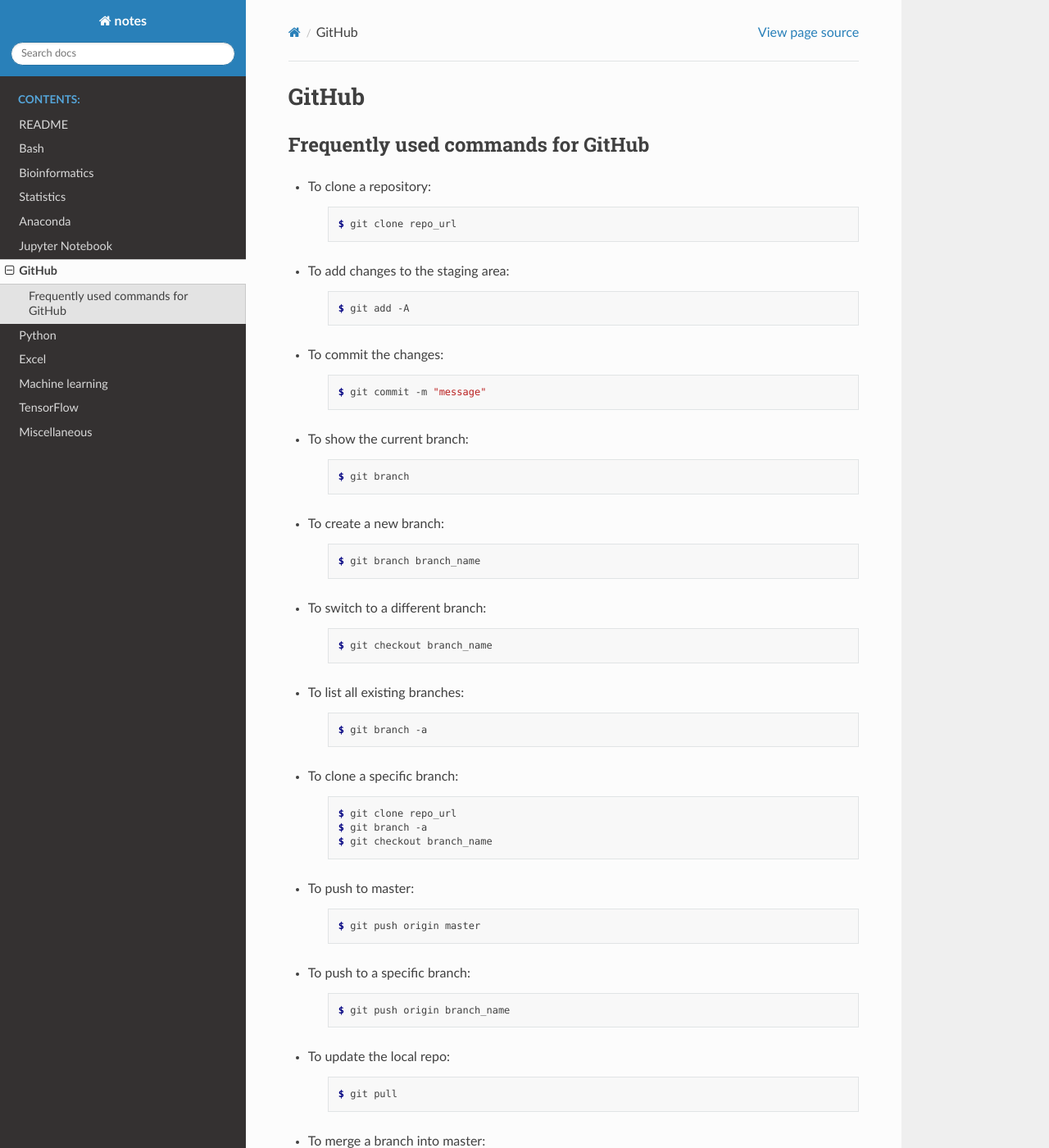
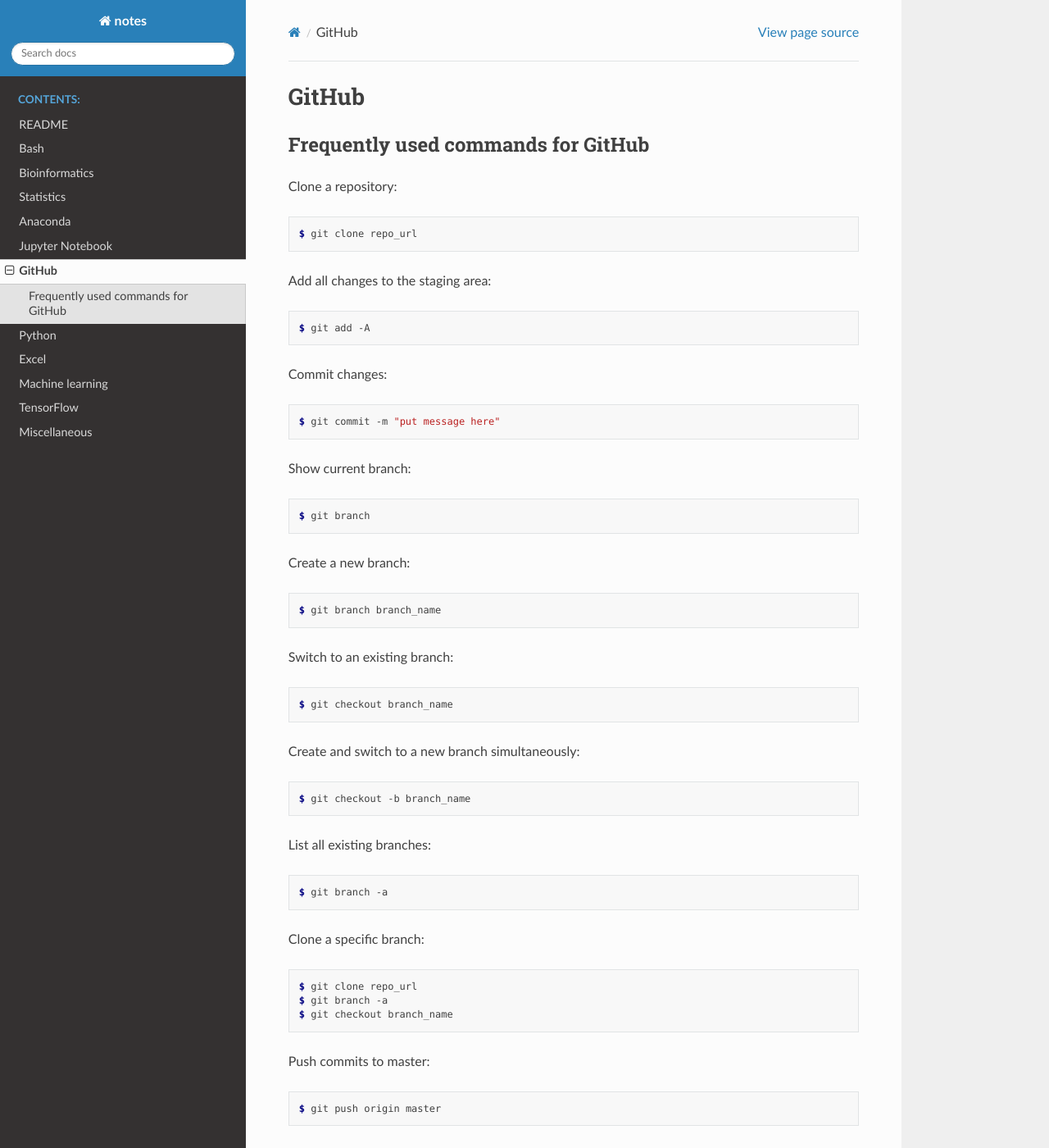
Before and after one commit to sbslee/notes, a Sphinx documentation site: the page built from docs/github.rst, in a window 1280 px wide and 1400 px high. Shown: the whole window at 82% size. Built offline with Sphinx 7.4.7 and the Read the Docs theme 2.0.0, drawn with Linux system fonts in a browser that asks for light colours; some of the changed text lies outside the part shown.

Commit message:
Update github.rst

```diff
--- a/docs/github.rst
+++ b/docs/github.rst
@@ -4,101 +4,107 @@
 Frequently used commands for GitHub
 ===================================
 
-* To clone a repository:
+Clone a repository:
 
-    .. code-block:: console
+.. code-block:: console
 
-        $ git clone repo_url
+    $ git clone repo_url
 
-* To add changes to the staging area:
+Add all changes to the staging area:
 
-    .. code-block:: console
+.. code-block:: console
 
-        $ git add -A
+    $ git add -A
 
-* To commit the changes:
+Commit changes:
 
-    .. code-block:: console
+.. code-block:: console
 
-        $ git commit -m "message"
+    $ git commit -m "put message here"
 
-* To show the current branch:
+Show current branch:
 
-    .. code-block:: console
+.. code-block:: console
 
-        $ git branch
+    $ git branch
 
-* To create a new branch:
+Create a new branch:
 
-    .. code-block:: console
+.. code-block:: console
 
-        $ git branch branch_name
+    $ git branch branch_name
 
-* To switch to a different branch:
+Switch to an existing branch:
 
-    .. code-block:: console
+.. code-block:: console
 
-        $ git checkout branch_name
+    $ git checkout branch_name
 
-* To list all existing branches:
+Create and switch to a new branch simultaneously:
 
-    .. code-block:: console
+.. code-block:: console
 
-        $ git branch -a
+    $ git checkout -b branch_name
 
-* To clone a specific branch:
+List all existing branches:
 
-    .. code-block:: console
+.. code-block:: console
 
-        $ git clone repo_url
-        $ git branch -a
-        $ git checkout branch_name
+    $ git branch -a
 
-* To push to master:
+Clone a specific branch:
 
-    .. code-block:: console
+.. code-block:: console
 
-        $ git push origin master
+    $ git clone repo_url
+    $ git branch -a
+    $ git checkout branch_name
 
-* To push to a specific branch:
+Push commits to master:
 
-    .. code-block:: console
+.. code-block:: console
 
-        $ git push origin branch_name
+    $ git push origin master
 
-* To update the local repo:
+Push commits to a specific branch:
 
-    .. code-block:: console
+.. code-block:: console
 
-        $ git pull
+    $ git push origin branch_name
 
-* To merge a branch into master:
+Update the local repo:
 
-    .. code-block:: console
+.. code-block:: console
 
-        $ git checkout master
-        $ git merge branch_name
+    $ git pull
 
-* To delete a local branche:
+Merge a branch into master:
 
-    .. code-block:: console
+.. code-block:: console
 
-        $ git branch -d branch_name
+    $ git checkout master
+    $ git merge branch_name
 
-* To delete a remote branch:
+Delete a local branche:
 
-    .. code-block:: console
+.. code-block:: console
 
-        $ git push origin --delete branch_name
+    $ git branch -d branch_name
 
-* To update the email address of user:
+Delete a remote branch:
 
-    .. code-block:: console
+.. code-block:: console
 
-        $ git config user.email example@gmail.com
+    $ git push origin --delete branch_name
 
-* To delete a remote Git tag:
+Update email address of user:
 
-    .. code-block:: console
+.. code-block:: console
 
-        $ git push --delete origin tag_name
+    $ git config user.email example@gmail.com
+
+Delete a remote Git tag:
+
+.. code-block:: console
+
+    $ git push --delete origin tag_name
```
